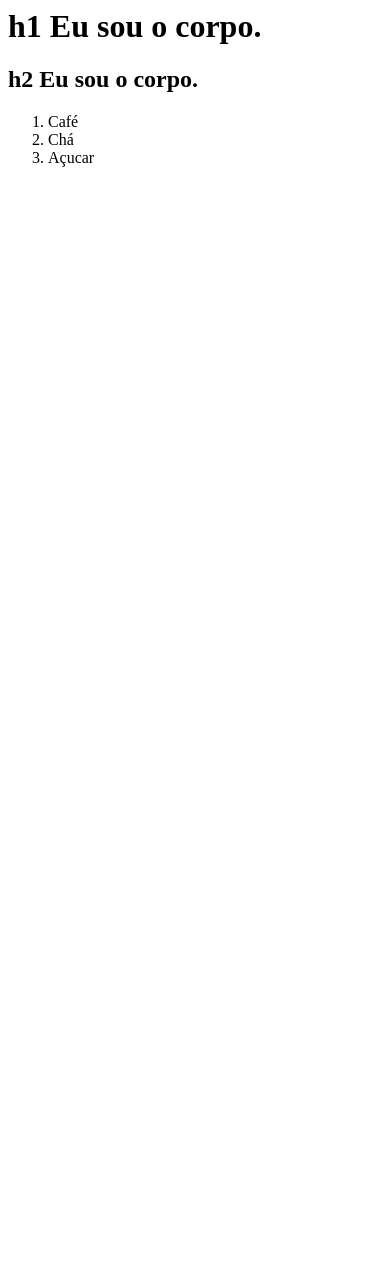
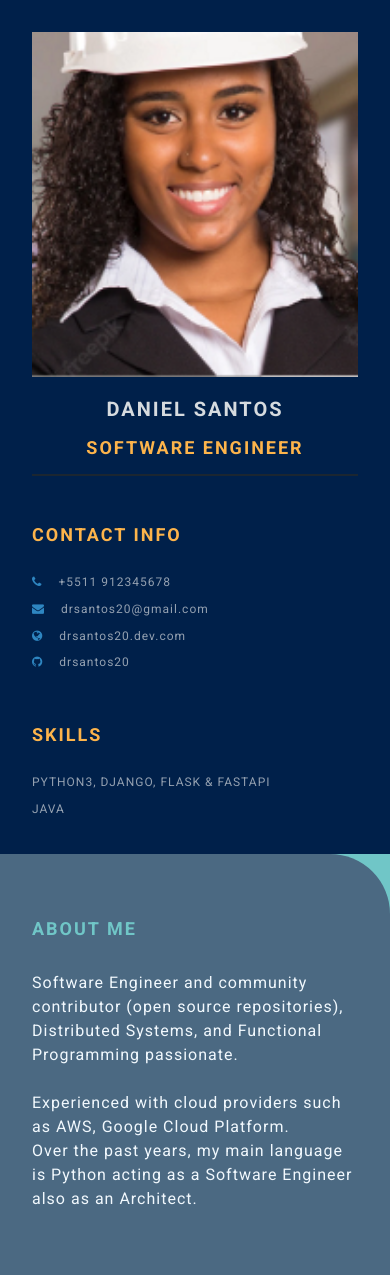
Before and after one commit to batistajuliana/devweekgit.github.io, a plain HTML site: page index.html in a window 390 px wide. Before the commit the page ends 844 px from the top, so only its background shows below. Drawn offline with Linux system fonts and the light colour scheme.

Commit message:
alteração cv

```diff
--- a/index.html
+++ b/index.html
@@ -1,14 +1,66 @@
-<html>
-    <head>
-        <title>Ola, Eu sou a cabeça.</title>
-    </head>
-    <body>
-        <h1>h1 Eu sou o corpo.</h1>
-        <h2>h2 Eu sou o corpo.</h2>
-    </body>
-    <ol>
-        <li> Café </li>
-        <li> Chá </li>
-        <li> Açucar</li>
-    </ol>
+<!DOCTYPE html>
+<html lang="en">
+<head>
+    <meta charset="UTF-8">
+    <meta http-equiv="X-UA-Compatible" content="IE=edge">
+    <meta name="viewport" content="width=device-width, initial-scale=1.0">
+    <title>Daniel Santos Resume</title>
+
+    <!-- Google font  -->
+    <link rel="preconnect" href="https://fonts.googleapis.com">
+    <link rel="preconnect" href="https://fonts.gstatic.com" crossorigin>
+    <link href="https://fonts.googleapis.com/css2?family=Roboto:ital,wght@0,100;0,300;0,400;0,700;1,100;1,300;1,400;1,700&display=swap" rel="stylesheet">
+
+    <!-- font-awesome -->
+    <link rel="stylesheet" href="https://cdnjs.cloudflare.com/ajax/libs/font-awesome/4.7.0/css/font-awesome.min.css">
+
+    <!-- Custom CSS -->
+    <link rel="stylesheet" href="style.css">
+</head>
+<body>
+    <main class="resume-contents">
+        <section class="left-section">
+            <div class="left-section-contents">
+                <div class="profile">
+                    <img class="profile-image" src="img/profile-image.png" alt="Profile image">
+                    <p class="name">Daniel Santos</p>
+                    <p class="profession">Software Engineer</p>
+                </div>
+                <div class="contact-info">
+                    <p class="left-title">Contact Info</p>
+                    <ul>
+                        <li><i class="fa fa-phone"></i>+5511 912345678
+                        </li>
+                        <li><i class="fa fa-envelope"></i>drsantos20@gmail.com
+                        </li>
+                        <li><i class="fa fa-globe"></i>drsantos20.dev.com
+                        </li>
+                        <li><i class="fa fa-github"></i>drsantos20
+                        </li>
+                    </ul>
+                </div>
+                <div class="skills">
+                    <p class="left-title">Skills</p>
+                    <ul>
+                        <li><p>Python3, Django, Flask & FastAPI</p></li>
+                        <li><p>Java</p></li>
+                    </ul>
+                </div>
+            </div>
+        </section>
+
+        <section class="right-section">
+            <div class="right-section-contents">
+                <section class="about gap">
+                    <div class="right-title">About Me</div>
+                    <p class="about-me-contents">
+                        Software Engineer and community contributor (open source repositories), Distributed Systems, and Functional Programming passionate.<br>
+                        <br> Experienced with cloud providers such as AWS, Google Cloud Platform.
+                        <br> Over the past years, my main language is Python acting as a Software Engineer also as an Architect.
+                    </p>
+                </section>
+             </div>
+         </section>
+    </main>
+</body>
 </html>
--- /dev/null
+++ b/style.css
@@ -0,0 +1,291 @@
+* {
+    margin: 0;
+    padding: 0;
+    box-sizing: border-box;
+    list-style: none;
+    font-family: 'Roboto', sans-serif;
+}
+
+body {
+    background-color: #70c6c7;
+}
+
+.resume-contents {
+    min-height: 100vh;
+    width: 80%;
+    margin: 2rem auto;
+    display: grid;
+    grid-template-columns: repeat(7, 1fr);
+}
+
+.left-section {
+    grid-column: span 2;
+    height: 100%;
+    background-color: #00204A;
+}
+
+.right-section {
+    grid-column: span 5;
+    height: 100%;
+    background-color: #4B6982;
+    border-radius: 0px 60px 0px 0px;
+}
+
+.left-section-contents{
+    padding: 2rem 2rem;
+}
+
+.profile {
+    width: 100%;
+    border-bottom: 2px solid #1B2631;
+}
+
+.profile .profile-image {
+    width: 100%;
+}
+
+.name {
+    color: #D6DBDF;
+    font-size: 30px;
+    letter-spacing: 2px;
+    text-transform: uppercase;
+    text-align: center;
+    font-weight: bold;
+    padding: 1rem 0;
+}
+
+.profession {
+    color: #FDB44B;
+    font-size: 20px;
+    text-transform: uppercase;
+    text-align: center;
+    letter-spacing: 2px;
+    font-weight: bold;
+    padding-bottom: 1rem;
+}
+
+/* .contact-info { border-bottom: 2px solid #1B2631; } */
+.left-title {
+    color: #FDB44B;
+    font-size: 20px;
+    letter-spacing: 2px;
+    text-transform: uppercase;
+    font-weight: bold;
+    display: flex;
+    align-items: center;
+    padding-top: 3rem;
+}
+
+.contact-info ul {
+    padding-top: 1.5rem;
+}
+
+.contact-info ul li,
+.references ul li {
+    padding: .4rem 0;
+    display: flex;
+    align-items: center;
+    color: #d6dbdfaf;
+    letter-spacing: 1px;
+    font-size: 18px;
+}
+
+.contact-info ul li i,
+.references ul li i {
+    padding-right: 1rem;
+    font-size: 18px;
+    color: #2E86C1;
+}
+
+.skills ul {
+    padding-top: 1.5rem;
+}
+.skills ul li p {
+    padding: .4rem 0;
+    color: #d6dbdfaf;
+    font-size: 18px;
+    letter-spacing: 1px;
+    display: flex;
+    align-items: center;
+    text-transform: uppercase;
+}
+
+.referance-name {
+    padding-top: 1.5rem;
+    padding-bottom: .4rem;
+    font-size: 18px;
+    color: #F9E79F;
+    letter-spacing: 1px;
+    text-transform: uppercase;
+}
+
+.referance-profession {
+    font-size: 16px;
+    color: #d6dbdfaf;
+    letter-spacing: 1px;
+    /* text-transform: uppercase; */
+    padding-bottom: .4rem;
+}
+
+
+.right-section-contents {
+    padding: 2rem 2rem;
+}
+
+.right-title {
+    color: #70C6C7;
+    font-size: 40px;
+    letter-spacing: 2px;
+    text-transform: uppercase;
+    font-weight: bold;
+    display: flex;
+    align-items: center;
+    padding: 2rem 0;
+    position: relative;
+}
+
+.gap {
+    padding-bottom: 2rem;
+}
+.about-me-contents {
+    font-size: 18px;
+    letter-spacing: 1px;
+    line-height: 2rem;
+    color: #F1F8FD;
+}
+
+.experience-contents,
+.education-contents,
+.awards-contents {
+    display: grid;
+    grid-template-columns: repeat(2, 1fr);
+    padding-bottom: 2rem;
+    color: #F1F8FD;
+}
+
+.exp-company-name,
+.education-school-name,
+.awards-company-name {
+    font-size: 25px;
+    font-weight: bold;
+    text-transform: uppercase;
+    letter-spacing: 1px;
+    color: #FDB44B;
+    padding-bottom: .4rem;
+}
+
+.exp-time-period,
+.educationp-time-period,
+.awards-time-period {
+    font-size: 18px;
+    letter-spacing: 1px;
+    line-height: 2rem;
+}
+
+.exp-position,
+.education-subject,
+.awards-name {
+    font-size: 25px;
+    font-weight: bold;
+    text-transform: uppercase;
+    letter-spacing: 1px;
+    color: #FDB44B;
+    padding-bottom: .4rem;
+}
+
+.exp-desc,
+.education-desc,
+.awards-desc {
+    font-size: 16px;
+    letter-spacing: 1px;
+    line-height: 1.5rem;
+    border-left: 3px solid #a5a3a3;
+    padding-left: 5px;
+}
+
+/* Media queries */
+@media screen and (max-width:780px) {
+    .experience-contents,
+    .education-contents,
+    .awards-contents {
+        grid-template-columns: repeat(1, 1fr);
+    }
+}
+
+@media screen and (max-width:780px) {
+    .left-section {
+        grid-column: span 3;
+    }
+
+    .right-section {
+        grid-column: span 4;
+    }
+
+}
+
+@media screen and (max-width:1200px) {
+    .resume-contents {
+        grid-template-columns: repeat(1, 1fr);
+    }
+}
+
+@media screen and (max-width:390px) {
+    .resume-contents {
+        width: 100%;
+        margin: 0 auto;
+    }
+
+    .name {
+        font-size: 20px;
+    }
+
+    .profession {
+        font-size: 18px;
+    }
+
+    .left-title {
+        font-size: 18px;
+    }
+
+    .right-title {
+        font-size: 18px;
+    }
+
+    .contact-info ul li,
+    .references ul li {
+        font-size: 12px;
+    }
+
+    .contact-info ul li i,
+    .references ul li i {
+        /* padding-right: 1rem; */
+        font-size: 12px;
+    }
+
+    .skills ul li p {
+        font-size: 12px;
+    }
+
+    .about-me-contents {
+        font-size: 16px;
+        line-height: 1.5rem;
+    }
+
+    .exp-company-name,
+    .education-school-name,
+    .awards-company-name {
+        font-size: 18px;
+    }
+
+    .exp-time-period,
+    .educationp-time-period,
+    .awards-time-period {
+        font-size: 16px;
+    }
+
+    .exp-position,
+    .education-subject,
+    .awards-name {
+        font-size: 18px;
+    }
+}
```
Also changed, not shown: img/profile-image.png (added).
